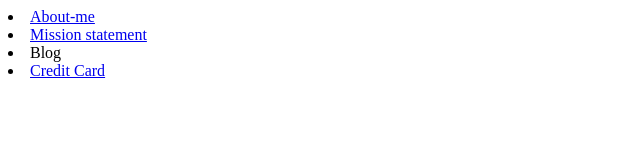
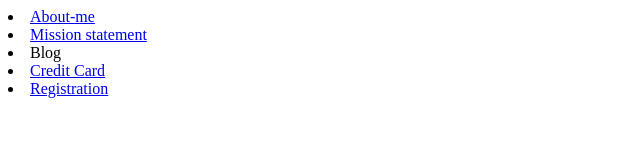
Before and after one commit to Josue-Molina1/WWD130F2022, a plain HTML site: page index.html in a window 1280 px wide. Shown: the whole page, without its empty margins (0-640 px from the left). Drawn offline with Linux system fonts and the light colour scheme.

Commit message:
Index changes

```diff
--- a/index.html
+++ b/index.html
@@ -17,5 +17,8 @@
    <li>
     <a href="sandbox/credit card/index.html">Credit Card</a>
    </li>
+   <li>
+    <a href="sandbox/registration/index.html">Registration</a>
+   </li>
 </body>
 </html>
```
